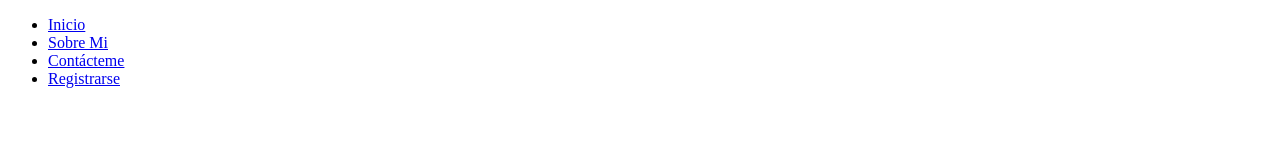
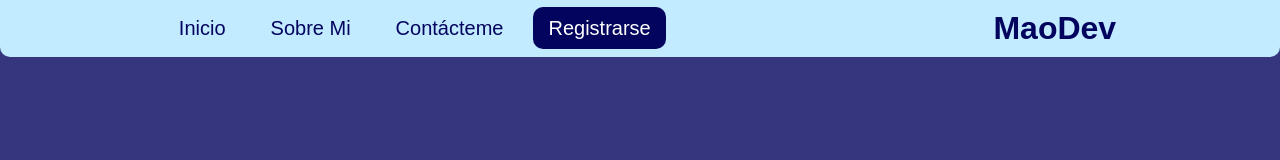
Before and after one commit to MaoMachado/Pracricando, a plain HTML site: page index.html in a window 1280 px wide. Drawn offline with Linux system fonts and the light colour scheme.

Commit message:
Estructura, Nav, LogoNav

```diff
--- a/index.html
+++ b/index.html
@@ -1,10 +1,35 @@
 <!DOCTYPE html>
-<html lang="en">
+<html lang="es">
 
 <head>
-  <meta charset="UTF-8">
-  <meta name="viewport" content="width=device-width, initial-scale=1.0">
+  <meta charset="UTF-8" />
+  <meta name="viewport" content="width=device-width, initial-scale=1.0" />
+  <meta http-equiv="X-UA-Compatible" content="ie=edge" />
   <title>FlexBox</title>
+
+  <!-- Borrar Cache -->
+  <meta http-equiv="Cache-Control" content="no-cache, no-store, must-revalidate" />
+  <meta http-equiv="Pragma" content="no-cache" />
+  <meta http-equiv="Expires" content="0" />
+
+  <!-- Info Pagina -->
+  <meta name="author" content="MaoDev" />
+  <meta name="description" content="Practicando poco a poco todo lo que tienen que ver con HTML5, CSS3 y Javascript" />
+  <meta name="keywords" content="HTML5, CSS3, Javascript, Programando, Diseñando, Flexbox, Contenedores" />
+
+  <!-- Open Graph -->
+  <meta property="og:title" content="Flexbox" />
+  <meta property="og:description"
+    content="Practicando poco a poco todo lo que tienen que ver con HTML5, CSS3 y Javascript" />
+  <meta property="og:type" content="website" />
+  <meta property="og:url" content="https://maomachado.github.io/Pracricando/" />
+  <meta property="og:image" content="https://maomachado.github.io/Pracricando/images/maoDev.jpg">
+  <meta property="og:site_name" content="Practicando" />
+  <meta property="og:locale" content="es_ES" />
+
+  <!-- Links -->
+  <link rel="stylesheet" href="styles/index.css" />
+  <script src="scripts/main.js?v=1.0" defer></script>
 </head>
 
 <body>
@@ -14,9 +39,12 @@
         <li class="li_nav"><a href="#" class="link_li">Inicio</a></li>
         <li class="li_nav"><a href="#" class="link_li">Sobre Mi</a></li>
         <li class="li_nav"><a href="#" class="link_li">Contácteme</a></li>
-        <li class="li_nav"><a href="#" class="link_li">Registrarse</a></li>
+        <li class="li_nav"><a href="#" class="link_li btn--registro">Registrarse</a></li>
       </ul>
     </nav>
+    <div class="logo">
+      <h1 class="titulo_logo">MaoDev</h1>
+    </div>
   </header>
 </body>
 
--- /dev/null
+++ b/styles/index.css
@@ -0,0 +1,58 @@
+*{
+  margin: 0;
+  padding: 0;
+  box-sizing: border-box;
+}
+
+body{
+  background-color: rgba(3, 4, 94, 0.8);
+  font-family: sans-serif;
+}
+
+/* HEADER-NAVBAR-LOGO */
+.header{
+  display: flex;
+  flex-flow: row wrap;
+  justify-content: space-around;
+  align-items: center;
+  color: rgb(3, 4, 94);
+  background-color: rgb(195, 235, 255);
+  border-radius: 0  0 10px 10px;
+}
+
+.header > .nav > .ul_nav{
+  display: flex;
+  flex-flow: row wrap;
+  justify-content: center;
+  gap: 15px;
+}
+
+.header > .nav > .ul_nav > .li_nav{
+  list-style: none;
+}
+
+.header > .nav > .ul_nav > .li_nav > .link_li{
+  text-decoration: none;
+  font-size: 1.25rem;
+  padding: 10px 15px;
+  color: rgb(3, 4, 94);
+  transition: background-color 0.2s, border-radius 0.2s;
+}
+.header > .nav > .ul_nav > .li_nav > .link_li:hover{
+  background-color: rgba(150, 219, 253, 0.4);
+  border-radius: 10px;
+}
+
+.header > .nav > .ul_nav > .li_nav .btn--registro{
+  background-color: rgb(3, 4, 94);
+  color: #fff;
+  border-radius: 10px;
+  transition: background-color 0.2s;
+}
+.header > .nav > .ul_nav > .li_nav .btn--registro:hover{
+  background-color: rgb(0, 2, 131);
+}
+
+.header > .logo > .titulo_logo{
+  padding: 10px 0;
+}
```
Also changed, not shown: images/maoDev.jpg (added), scripts/main.js (added), 1 other file.
